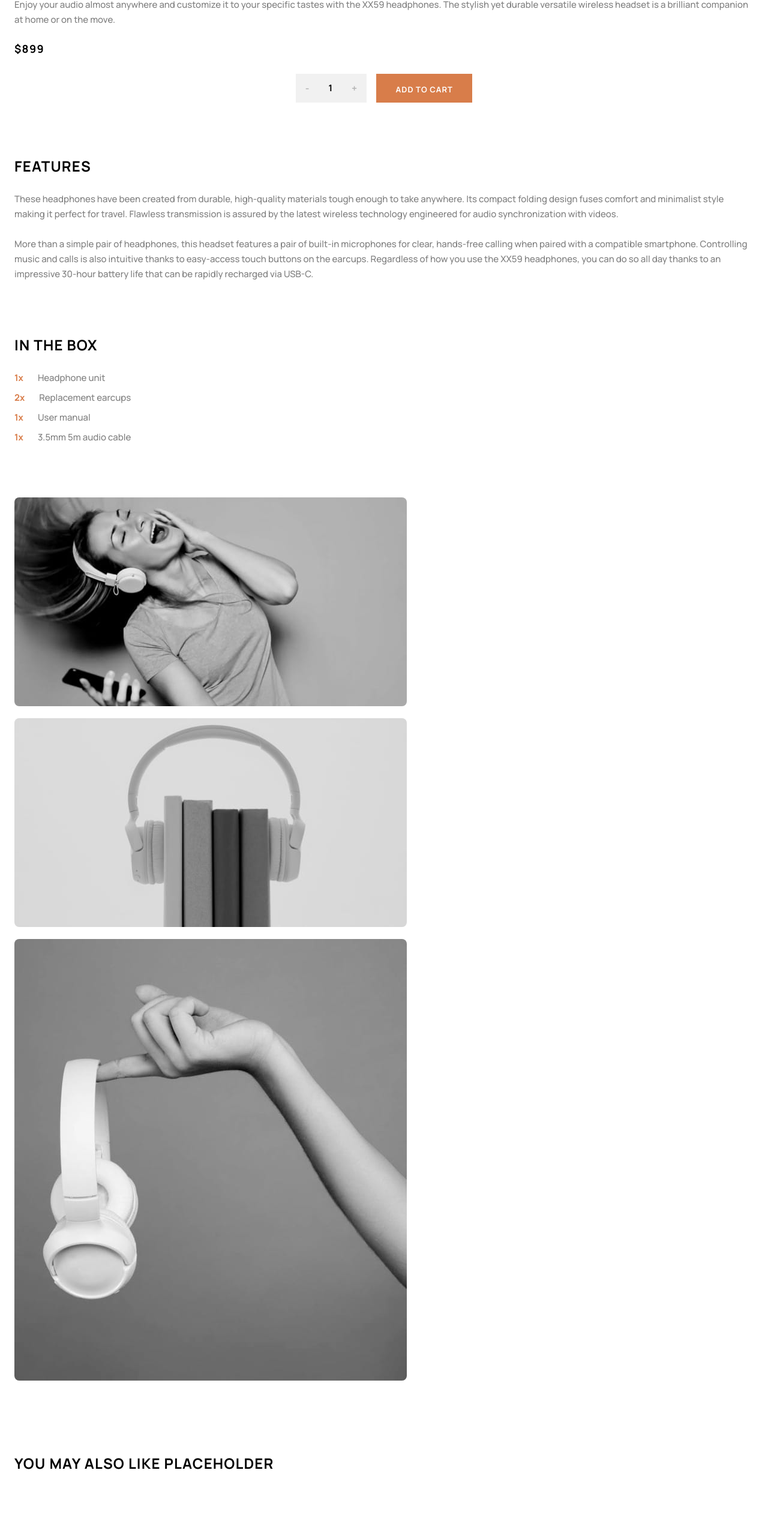
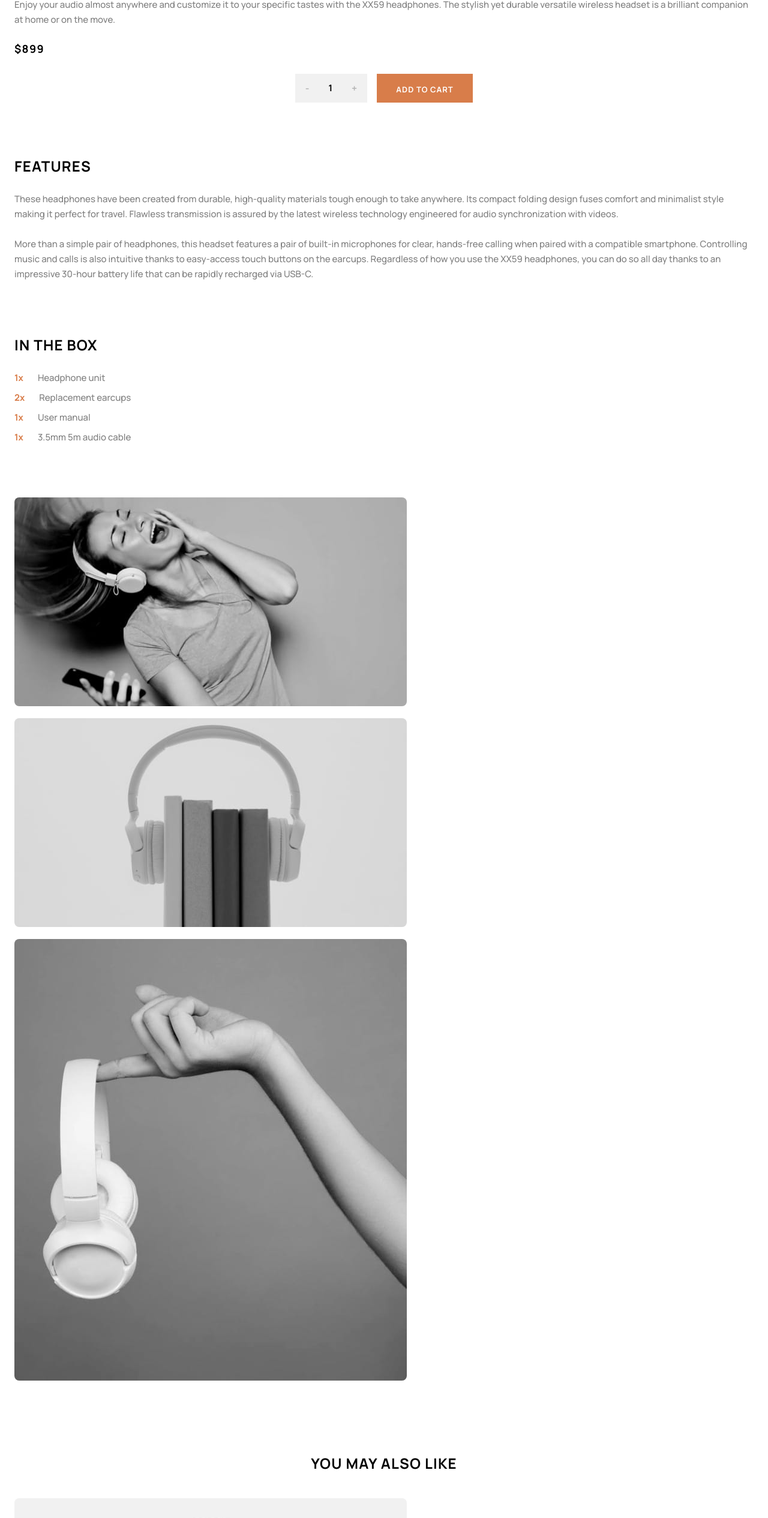
Before and after one commit to Patrick-Dolan/audiophile-ecommerce-website, a React (Vite) app: page /audiophile-ecommerce-website/product/xx59-headphones in a window 1280 px wide. Shown: the part 918-3448 px from the top of the page at 60% size. Built offline with nearby package versions, Linux system fonts and the light colour scheme.

Commit message:
refactor product state location and change ProductInformation to set counter to 1 on addToCart

```diff
--- a/src/components/pages/ProductDetailsPage.jsx
+++ b/src/components/pages/ProductDetailsPage.jsx
@@ -3,9 +3,15 @@ import NavLinks from "../navigation/NavLinks";
 import MarketingCard from "../shared/MarketingCard";
 import ProductInformation from "../products/ProductInformation";
 import { useNavigate } from "react-router-dom";
+import { useParams } from 'react-router-dom'
+import products from '../../data.js'
+import RecommendedProducts from "../products/RecommendedProducts.jsx";
+
 
 function ProductDetailsPage() {
   const navigate = useNavigate();
+  const { slug } = useParams();
+  const product = products.find((product) => product.slug === slug);
 
   function handleGoBack() {
     navigate(-1);
@@ -17,8 +23,8 @@ function ProductDetailsPage() {
         <button onClick={handleGoBack} className="opacity-50 text-15">Go Back</button>
       </div>
       <div className="space-y-30">
-        <ProductInformation />
-        <h3>You may also like placeholder</h3>
+        <ProductInformation product={product} />
+        <RecommendedProducts products={product.others} />
         <NavLinks />
         <div className="mb-30">
           <MarketingCard />
--- a/src/components/products/ProductInformation.jsx
+++ b/src/components/products/ProductInformation.jsx
@@ -1,12 +1,9 @@
 import { useState } from 'react'
-import products from '../../data.js'
-import { useParams } from 'react-router-dom'
-import Button from '../shared/Button.jsx';
+import Button from '../shared/Button.jsx'
+import PropTypes from 'prop-types'
 
-function ProductInformation() {
-  const { slug } = useParams();
+function ProductInformation({ product }) {
   const [counter, setCounter] = useState(1);
-  const product = products.find((product) => product.slug === slug);
 
   const formatPrice = (price) => {
     const formattedPrice = new Intl.NumberFormat("en-US", {
@@ -31,6 +28,7 @@ function ProductInformation() {
   // TODO implement add to cart functionality
   function handleAddToCart() {
     alert(`Add to cart clicked with ${counter} of the ${product.name}.`);
+    setCounter(1);
   }
 
   return (
@@ -42,7 +40,7 @@ function ProductInformation() {
         <p className="mb-6 opacity-50">{product.description}</p>
         <h6 className="mb-7.5">{formatPrice(product.price)}</h6>
         <div className="flex gap-4 items-center justify-center">
-          <div className="flex gap-4 justify-center items-center min-h-12 bg-off-grey">
+          <div className="flex gap-4 justify-center items-center min-h-12 min-w-30 bg-off-grey">
             <button onClick={decrement} className="px-4 py-2 h-full opacity-25 font-bold">-</button>
             <p className="font-bold">{counter}</p>
             <button onClick={increment} className="px-4 py-2 h-full opacity-25 font-bold">+</button>
@@ -81,4 +79,8 @@ function ProductInformation() {
   )
 }
 
+ProductInformation.propTypes = {
+  product: PropTypes.object.isRequired
+}
+
 export default ProductInformation
```
